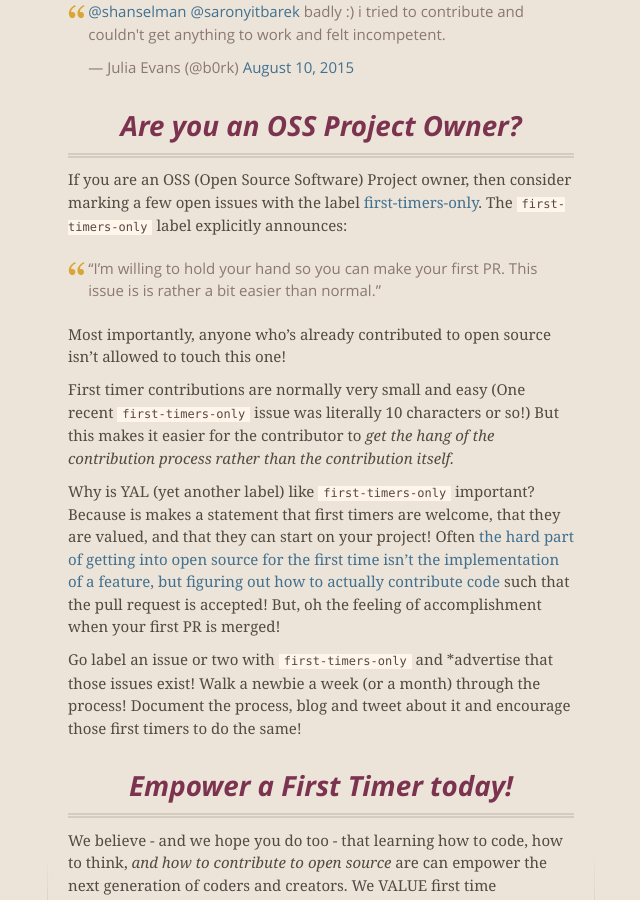
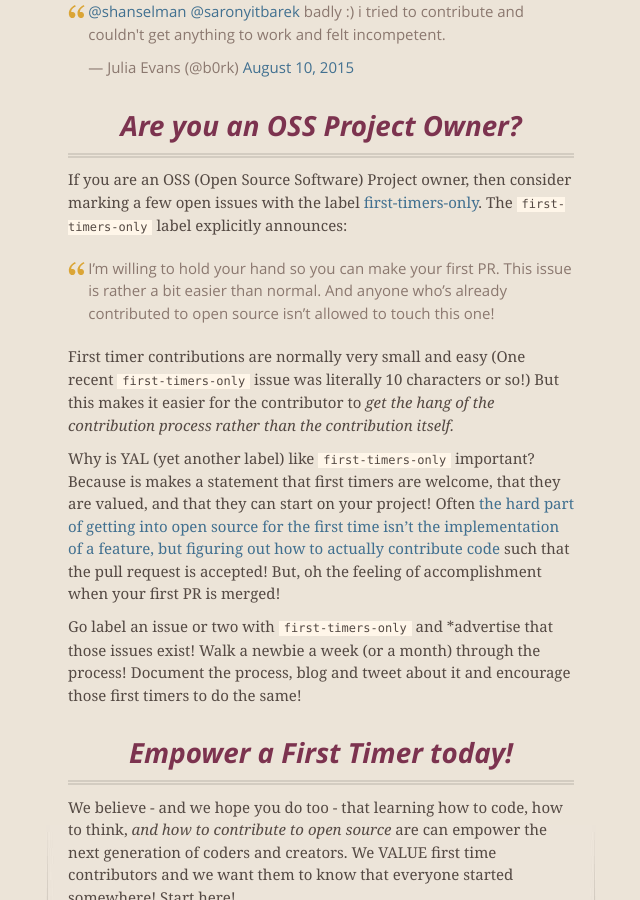
Before and after one commit to shanselman/firsttimersonly, a Jekyll site: the page built from index.md, in a window 1280 px wide and 900 px high, scrolled down 1739 px. Shown: the whole window, without its empty margins (319-959 px from the left). Built offline with Jekyll 4.4.1, drawn with Linux system fonts in a browser that asks for light colours; nearby versions of some CDN libraries; Markdown is read by kramdown in place of the engine named in the settings; comment, search, counter and statistics services are not loaded.

Commit message:
Update index.md

```diff
--- a/index.md
+++ b/index.md
@@ -42,9 +42,9 @@ Some had bad experiences. The purpose of `first-timers-only` is to help everyone
 
 ### Are you an OSS Project Owner?
 If you are an OSS (Open Source Software) Project owner, then consider marking a few open issues with the label [first-timers-only](https://github.com/search?q=label%3Afirst-timers-only). The `first-timers-only` label explicitly announces:
-> "I'm willing to hold your hand so you can make your first PR. This issue is is rather a bit easier than normal."
 
-Most importantly, anyone who's already contributed to open source isn't allowed to touch this one!
+> I'm willing to hold your hand so you can make your first PR. This issue is rather a bit easier than normal.
+> And anyone who's already contributed to open source isn't allowed to touch this one!
 
 First timer contributions are normally very small and easy (One recent `first-timers-only` issue was literally 10 characters or so!) But this makes it easier for the contributor to _get the hang of the contribution process rather than the contribution itself._
 
```
